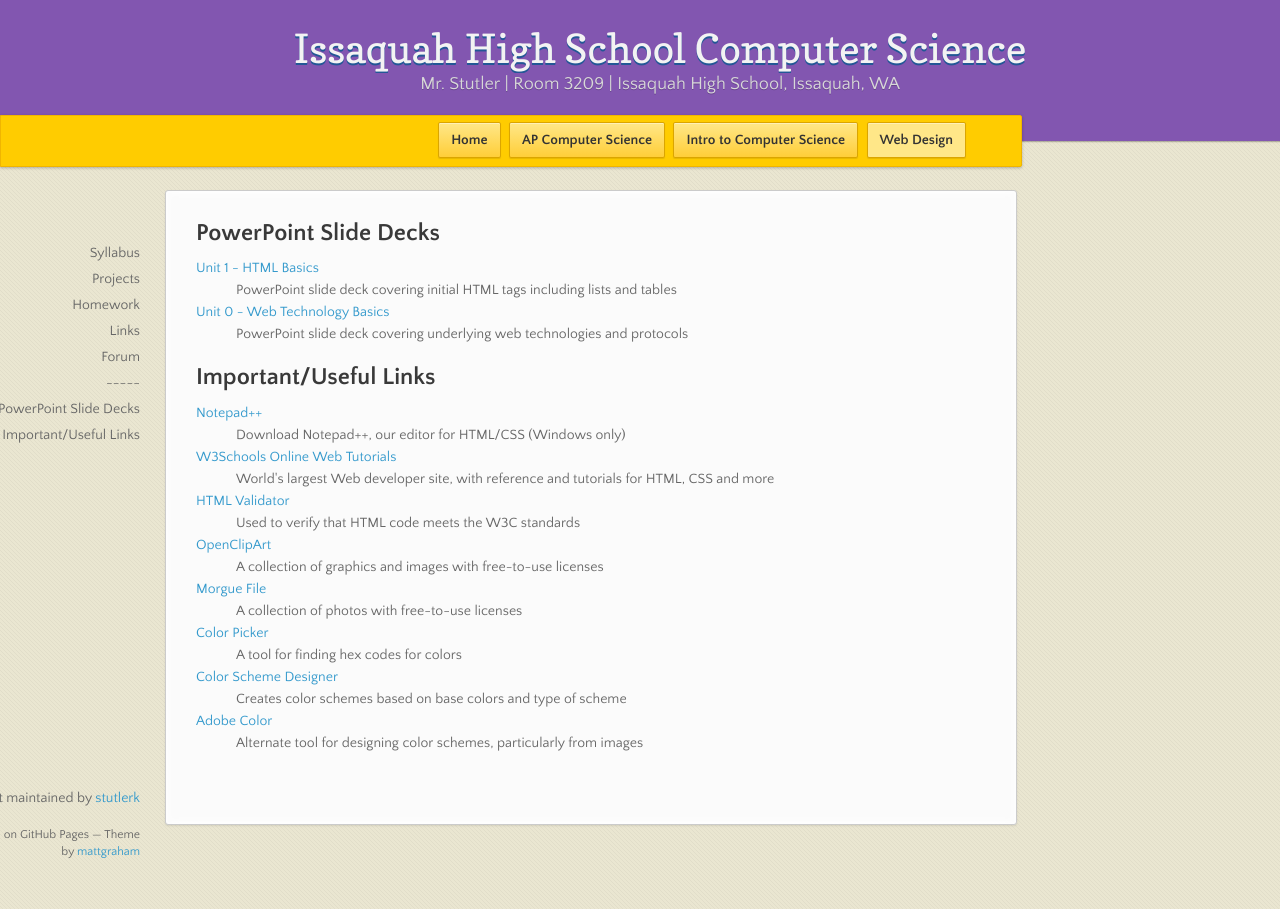
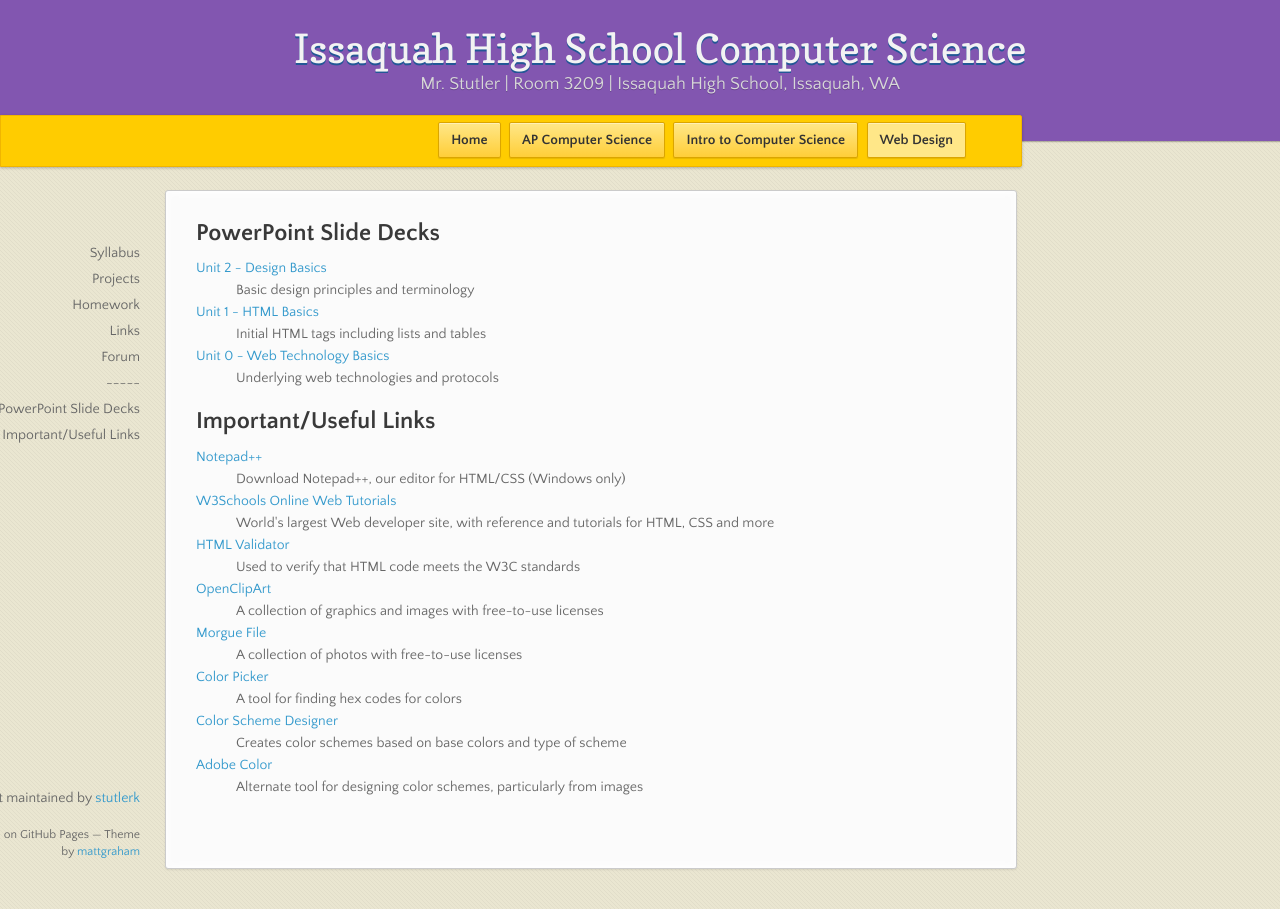
Before and after one commit to stutlerk/ihs-website, a Jekyll site: the page built from _web/links.html, in a window 1280 px wide. Built offline with Jekyll 4.4.1, drawn with Linux system fonts in a browser that asks for light colours; nearby versions of some CDN libraries.

Commit message:
Update links.html

```diff
--- a/_web/links.html
+++ b/_web/links.html
@@ -6,11 +6,14 @@ layout: course
 <section>
 <h2>PowerPoint Slide Decks</h2>
 <dl>
+    <dt><a href="https://issaquahwednet-my.sharepoint.com/personal/stutlerk_issaquah_wednet_edu/_layouts/15/guestaccess.aspx?guestaccesstoken=vPCUqwYqzDIxqt2q5jXBB%2fspH%2bbw5jR6i4NX%2b8ctPYo%3d&docid=0e2b4e01d53f14096ba5c31e13160ef19&rev=1">Unit 2 - Design Basics</a></dt>
+    <dd>Basic design principles and terminology</dd>
+
     <dt><a href="https://issaquahwednet-my.sharepoint.com/personal/stutlerk_issaquah_wednet_edu/_layouts/15/guestaccess.aspx?guestaccesstoken=ns50P9yYENvMvlAICDfzDG9%2bOvCQAdpDfgMm03ibS%2fk%3d&docid=04caf8182576743d5bb8ffe4d8e17c441&rev=1">Unit 1 - HTML Basics</a></dt>
-    <dd>PowerPoint slide deck covering initial HTML tags including lists and tables</dd>
+    <dd>Initial HTML tags including lists and tables</dd>
 
     <dt><a href="https://issaquahwednet-my.sharepoint.com/personal/stutlerk_issaquah_wednet_edu/_layouts/15/guestaccess.aspx?guestaccesstoken=YyDmq%2feOFwqlozewNr4%2bRKCurRwIf%2fPqNkKMXiZBxco%3d&docid=03549b8a8093a4f85b065e0a4db8f7a2d&rev=1">Unit 0 - Web Technology Basics</a></dt>
-    <dd>PowerPoint slide deck covering underlying web technologies and protocols</dd>
+    <dd>Underlying web technologies and protocols</dd>
 </dl>
 <h2>Important/Useful Links</h2>
 <dl>
```
